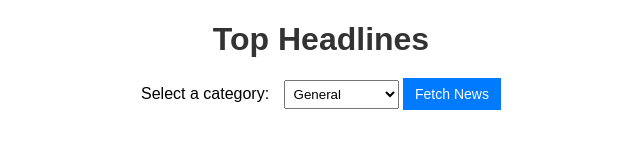
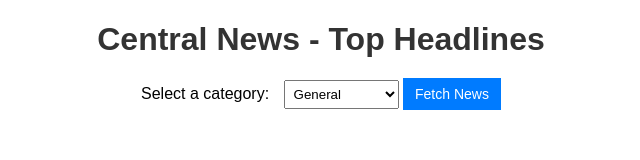
Before and after one commit to cou23001/CentralNews, a website: page src/index.html in a window 1280 px wide. Shown: the whole page, without its empty margins (319-959 px from the left). Drawn offline with Linux system fonts and the light colour scheme; no server answers.

Commit message:
Update title

```diff
--- a/src/index.html
+++ b/src/index.html
@@ -7,7 +7,7 @@
     <link rel="stylesheet" href="./css/style.css">
 </head>
 <body>
-    <h1>Top Headlines</h1>
+    <h1>Central News - Top Headlines</h1>
 
     <form id="categoryForm">
         <label for="category">Select a category:</label>
```
